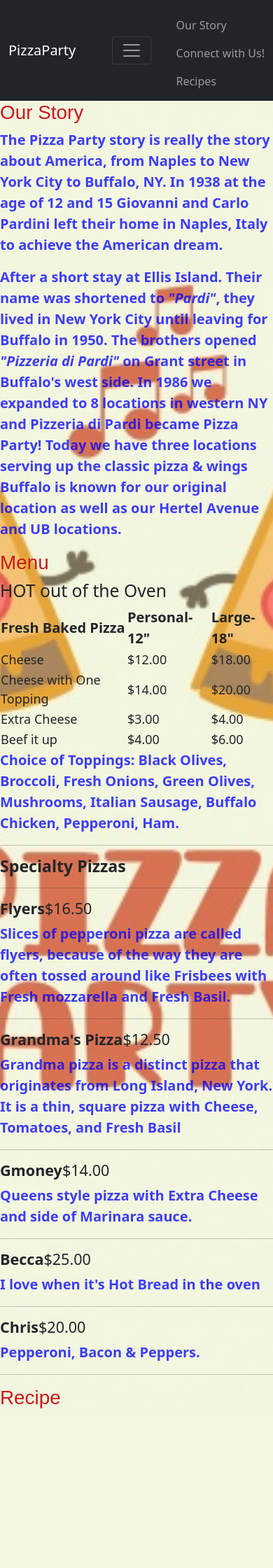
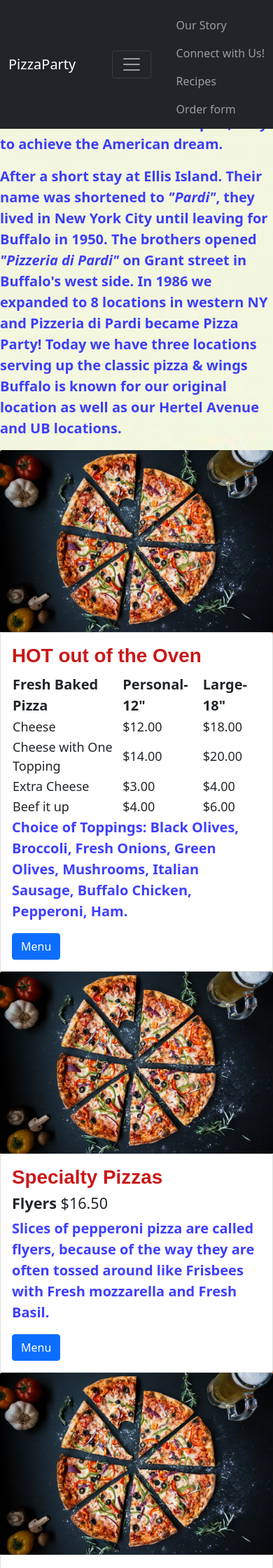
Before and after one commit to gc824/PizzaParty, a PHP site: page / in a window 390 px wide. Shown: the top 2240 px of the page at 70% size. Before the commit the page ends 2012 px from the top, so only its background shows below. Run offline with PHP 8.4, Linux system fonts and the light colour scheme.

Commit message:
trying to add order form to index file, there's extra menu item in navbar in contactus page

```diff
--- a/index.php
+++ b/index.php
@@ -3,24 +3,20 @@
 
 <head>
 	<title>PizzaParty</title>
-	<link href="https://cdn.jsdelivr.net/npm/bootstrap@5.0.0-beta2/dist/css/bootstrap.min.css" rel="stylesheet"
-		integrity="sha384-BmbxuPwQa2lc/FVzBcNJ7UAyJxM6wuqIj61tLrc4wSX0szH/Ev+nYRRuWlolflfl" crossorigin="anonymous">
+	<link href="https://cdn.jsdelivr.net/npm/bootstrap@5.0.0-beta2/dist/css/bootstrap.min.css" rel="stylesheet" integrity="sha384-BmbxuPwQa2lc/FVzBcNJ7UAyJxM6wuqIj61tLrc4wSX0szH/Ev+nYRRuWlolflfl" crossorigin="anonymous">
 	<meta name="viewport" content="width=device-width, initial-scale=1">
 	<link href="css/style.css" rel="stylesheet">
-	<link href="https://cdn.jsdelivr.net/npm/bootstrap@5.0.0-beta2/dist/css/bootstrap.min.css" rel="stylesheet"
-		integrity="sha384-BmbxuPwQa2lc/FVzBcNJ7UAyJxM6wuqIj61tLrc4wSX0szH/Ev+nYRRuWlolflfl" crossorigin="anonymous">
+	<link href="https://cdn.jsdelivr.net/npm/bootstrap@5.0.0-beta2/dist/css/bootstrap.min.css" rel="stylesheet" integrity="sha384-BmbxuPwQa2lc/FVzBcNJ7UAyJxM6wuqIj61tLrc4wSX0szH/Ev+nYRRuWlolflfl" crossorigin="anonymous">
 
 	<meta name="viewport" content="width=device-width, initial-scale=1">
 
 </head>
 
 <body>
-	<nav class="navbar navbar-expand-lg navbar-dark bg-dark">
+	<nav class="navbar navbar-expand-md navbar-dark fixed-top bg-dark">
 		<div class="container-fluid">
 			<a class="navbar-brand" href="index.php">PizzaParty</a>
-			<button class="navbar-toggler" type="button" data-bs-toggle="collapse"
-				data-bs-target="#navbarNavDarkDropdown" aria-controls="navbarNavDarkDropdown" aria-expanded="false"
-				aria-label="Toggle navigation">
+			<button class="navbar-toggler" type="button" data-bs-toggle="collapse" data-bs-target="#navbarNavDarkDropdown" aria-controls="navbarNavDarkDropdown" aria-expanded="false" aria-label="Toggle navigation">
 				<span class="navbar-toggler-icon"></span>
 			</button>
 			<ul class="navbar-nav mr-auto mt-2 mt-lg-0">
@@ -33,17 +29,19 @@
 				<li class="nav-item">
 					<a class="nav-link" href="recipes.php">Recipes</a>
 				</li>
+				<li class="nav-item">
+					<a class="nav-link" href="orderform.php">Order form</a>
+				</li>
 			</ul>
 			<div class="collapse navbar-collapse" id="navbarNavDarkDropdown">
 				<ul class="navbar-nav">
 					<li class="nav-item dropdown">
-						<a class="nav-link dropdown-toggle" href="#" id="navbarDarkDropdownMenuLink" role="button"
-							data-bs-toggle="dropdown" aria-expanded="false">
+						<a class="nav-link dropdown-toggle" href="#" id="navbarDarkDropdownMenuLink" role="button" data-bs-toggle="dropdown" aria-expanded="false">
 							Menu
 						</a>
 						<ul class="dropdown-menu dropdown-menu-dark" aria-labelledby="navbarDarkDropdownMenuLink">
-							<li><a class="dropdown-item" href="#">Hot out of the Oven</a></li>
-							<li><a class="dropdown-item" href="#">Specialty Pizzas</a></li>
+							<li><a class="dropdown-item" href="menu.php">Hot out of the Oven</a></li>
+							<li><a class="dropdown-item" href="menu.php">Specialty Pizzas</a></li>
 						</ul>
 					</li>
 				</ul>
@@ -53,15 +51,19 @@
 	<h1>Our Story</h1>
 	<p>The Pizza Party story is really the story about America, from Naples to New York City to Buffalo, NY. In 1938 at
 		the age of 12 and 15 Giovanni and Carlo Pardini left their home in Naples, Italy to achieve the American dream.
-		<br/>
+		<br />
 	<p>After a short stay at Ellis Island. Their name was shortened to <i>"Pardi"</i>, they lived in New York City until
 		leaving for Buffalo in 1950. The brothers opened <em>"Pizzeria di Pardi"</em> on Grant street in Buffalo's west
 		side. In 1986 we expanded to 8 locations in western NY and Pizzeria di Pardi became <b>Pizza Party! </b> Today
 		we have three locations serving up the classic pizza & wings Buffalo is known for our original location as well
 		as our Hertel Avenue and UB locations.</p>
 
-	<h1>Menu</h1>
-	<h2>HOT out of the Oven</h2>
+	<div class="row">
+		<div class="col-sm-3">
+			<img class="card-img-top" src="img/Pizza.jpg" alt="Pizza Pie">
+			<div class="card">
+				<div class="card-body">
+					<h1 class="card-title"><b>HOT out of the Oven</b></h1>
 					<table>
 						<thead>
 							<th>Fresh Baked Pizza</th>
@@ -91,44 +93,58 @@
 							</tr>
 						</tbody>
 					</table>
-
-	<div>
 					<p><b>Choice of Toppings:</b> Black Olives, Broccoli, Fresh Onions, Green Olives, Mushrooms, Italian Sausage,
 						Buffalo Chicken, Pepperoni, Ham.</p>
+					<a href="menu.php" class="btn btn-primary">Menu</a>
 				</div>
-	<hr/>
-
-	<div>
-		<h3><b>Specialty Pizzas</b></h3>
-		<hr/>
-
-		<h4><b>Flyers</b>$16.50</h4>
+			</div>
+		</div>
+		<div class="col-sm-3">
+			<img class="card-img-top" src="img/Pizza.jpg" alt="Pizza Pie">
+			<div class="card">
+				<div class="card-body">
+					<h1><b>Specialty Pizzas</b></h1>
+					<h4 class="card-title"><b>Flyers</b> $16.50</h4>
 					<p>Slices of pepperoni pizza are called flyers, because of the way they are often tossed around like Frisbees
 						with Fresh mozzarella and Fresh Basil.</p>
-		<hr/>
-
-		<h4><b>Grandma's Pizza</b>$12.50</h4>
+					<a href="menu.php" class="btn btn-primary">Menu</a>
+				</div>
+			</div>
+		</div>
+		<div class="col-sm-3">
+			<img class="card-img-top" src="img/Pizza.jpg" alt="Pizza Pie">
+			<div class="card">
+				<div class="card-body">
+					<h1><b>Specialty Pizzas</b></h1>
+					<h4 class="card-title"><b>Grandma's Pizza</b> $12.50</h4>
 					<p>Grandma pizza is a distinct pizza that originates from Long Island, New York. It is a thin, square pizza with
 						Cheese, Tomatoes, and Fresh Basil</p>
-		<hr/>
-
-		<h4><b>Gmoney</b>$14.00</h4>
-		<p>Queens style pizza with Extra Cheese and side of Marinara sauce.</p>
-		<hr/>
-
+					<a href="menu.php" class="btn btn-primary">Menu</a>
+				</div>
+			</div>
+		</div>
+		<div class="col-sm-3">
+			<img class="card-img-top" src="img/Pizza.jpg" alt="Pizza Pie">
+			<div class="card">
+				<div class="card-body">
+					<h1 class="card-title"><b>House Special</b></h1>
 					<h4><b>Becca</b>$25.00</h4>
 					<p>I love when it's Hot Bread in the oven</p>
-		<hr/>
-
+					<hr />
 					<h4><b>Chris</b>$20.00</h4>
 					<p>Pepperoni, Bacon & Peppers.</p>
-		<hr/>
+					<hr />
+					<h4><b>Gagan</b>$14.00</h4>
+					<p>Thin crust with Extra Cheese and side of Marinara sauce.</p>
+					<hr />
 
-		<h1>Recipe</h1>
 
+					<a href="menu.php" class="btn btn-primary">Menu</a>
 				</div>
-		<script src="https://cdn.jsdelivr.net/npm/bootstrap@5.0.0-beta2/dist/js/bootstrap.bundle.min.js"
-			integrity="sha384-b5kHyXgcpbZJO/tY9Ul7kGkf1S0CWuKcCD38l8YkeH8z8QjE0GmW1gYU5S9FOnJ0"
-			crossorigin="anonymous"></script>
+			</div>
+		</div>
+	</div>
+	<script src="https://cdn.jsdelivr.net/npm/bootstrap@5.0.0-beta2/dist/js/bootstrap.bundle.min.js" integrity="sha384-b5kHyXgcpbZJO/tY9Ul7kGkf1S0CWuKcCD38l8YkeH8z8QjE0GmW1gYU5S9FOnJ0" crossorigin="anonymous"></script>
 </body>
+
 </html>
```
Also changed, not shown: contactus.php (+5 -7 lines), menu.php (+22 -21 lines), orderform.php (added, +80 -0 lines), ourstory.php (+15 -20 lines), recipes.php (+12 -17 lines), img/Pizza.jpg (renamed from img/pizza-3007395_960_720.jpg), img/db.png (added). Lines whose indentation alone changed are shown as unchanged.
